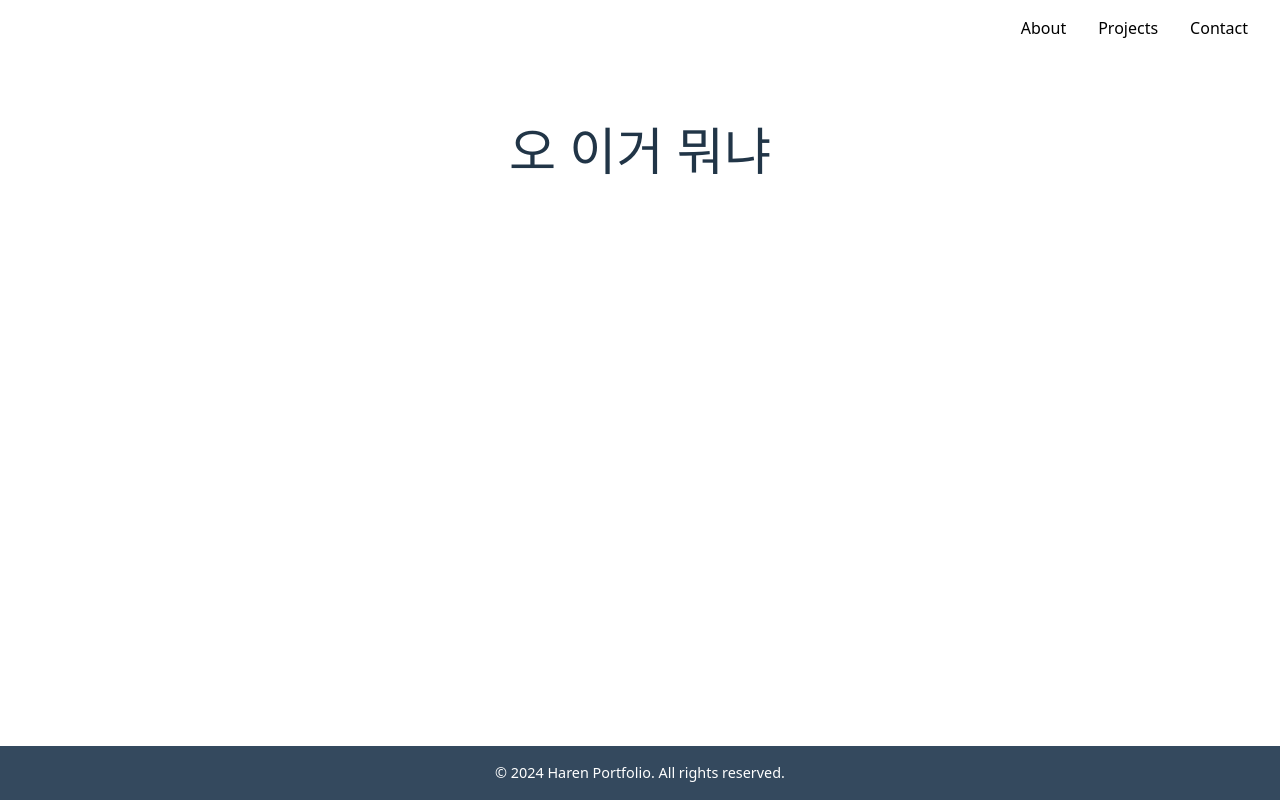
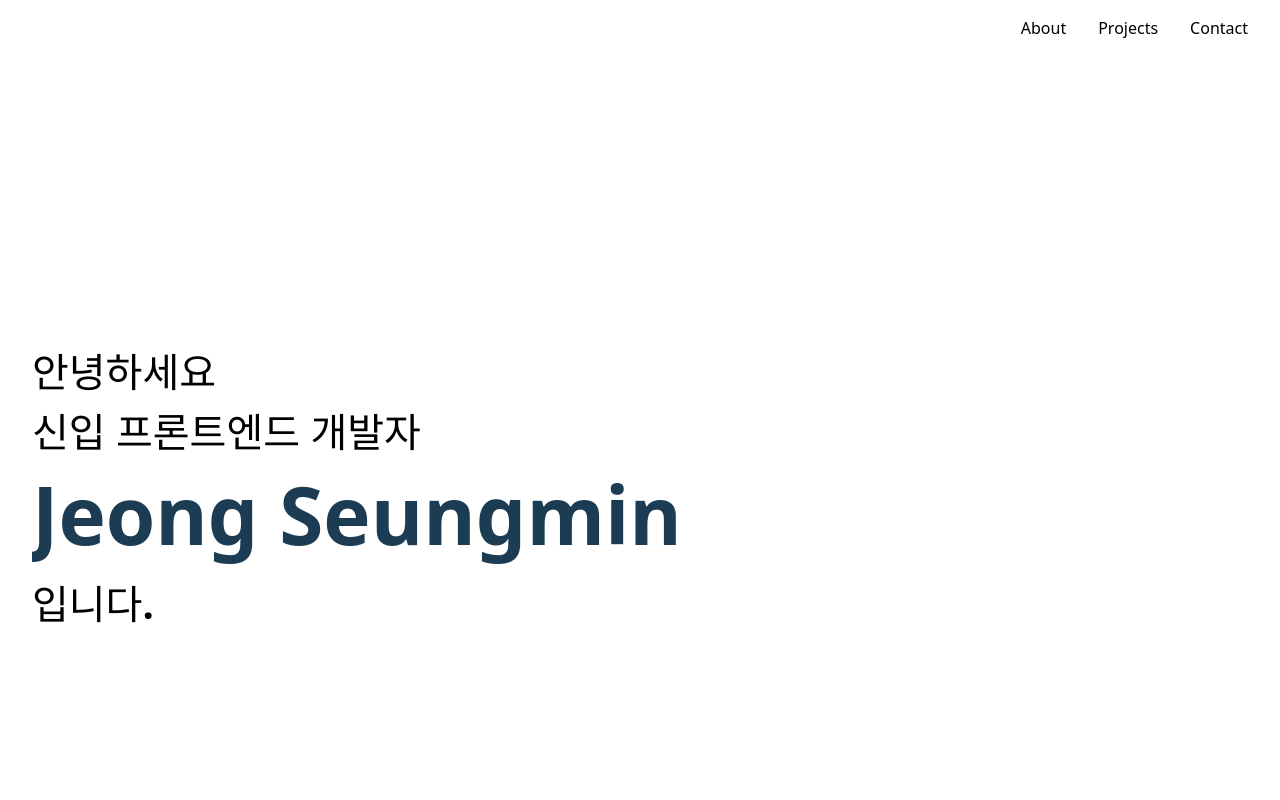
Before and after one commit to HarenKei/Haren_Portfolio, a React (Vite) app: page / in a window 1280 px wide. Shown: the top 800 px of the page. Built offline with nearby package versions, Linux system fonts and the light colour scheme.

Commit message:
feat : Implement about section temporary

```diff
--- a/src/App.tsx
+++ b/src/App.tsx
@@ -1,12 +1,11 @@
 import Layout from "./components/layouts/Layout";
 import "./App.css";
+import AboutSection from "./components/sections/about/AboutSection";
 
 const App: React.FC = () => {
   return (
     <Layout>
-      <div>
-        <h1>오 이거 뭐냐</h1>
-      </div>
+      <AboutSection />
     </Layout>
   );
 };
--- a/src/components/layouts/Layout.css
+++ b/src/components/layouts/Layout.css
@@ -4,11 +4,8 @@
   flex-direction: column;
 }
 
-
-
 .main {
   flex: 1;
-  max-width: 1200px;
   margin: 0 auto;
   padding: 2rem;
   width: 100%;
--- /dev/null
+++ b/src/components/sections/about/AboutSection.css
@@ -0,0 +1,80 @@
+.about-section {
+  display: flex;
+  flex-direction: column;
+  justify-content: center;
+  align-items: flex-start;
+
+  /* padding: 1rem; */
+  height: 100svh;
+  width: 100%;
+}
+
+.about-section h1 {
+  margin: 0.5rem 0;
+  font-size: 2.5rem;
+  font-weight: bold;
+}
+
+.name-container {
+  display: inline-block;
+  min-width: 1000px;
+  width: 1000px;
+  height: 6rem;
+  position: relative;
+  overflow: hidden;
+  vertical-align: middle;
+  width: fit-content;
+  font-size: 7rem;
+}
+
+.name-slide {
+  display: inline-block;
+  color: #1b3c53;
+  font-weight: bold;
+  position: absolute;
+  white-space: nowrap;
+  text-align: left;
+  transition: transform 0.3s ease-in-out, opacity 0.3s ease-in-out;
+  left: 0;
+  right: 0;
+  font-size: 5rem;
+}
+
+.name-slide.slide-in {
+  transform: translateY(0);
+  opacity: 1;
+  transition: transform 0.3s ease-in-out, opacity 0.3s ease-in-out;
+}
+
+.name-slide.slide-out {
+  transform: translateY(100%);
+  opacity: 0;
+  transition: transform 0.3s ease-in-out, opacity 0.3s ease-in-out;
+}
+
+.about-section p {
+  font-size: 1.2rem;
+  line-height: 1.6;
+  color: #666;
+  margin-top: 2rem;
+  max-width: 600px;
+  margin-left: auto;
+  margin-right: auto;
+}
+
+/* 반응형 디자인 */
+@media (max-width: 768px) {
+  .about-section h1 {
+    font-size: 2rem;
+  }
+
+  .name-container {
+    min-width: 150px;
+    height: 2.5rem;
+  }
+
+  .about-section p {
+    font-size: 1rem;
+    padding: 0 1rem;
+  }
+}
--- /dev/null
+++ b/src/components/sections/about/AboutSection.tsx
@@ -0,0 +1,43 @@
+import React, { useState, useEffect } from "react";
+import "./AboutSection.css";
+
+const NAMES: string[] = [
+  "정승민",
+  "Jeong Seungmin",
+  "鄭丞民",
+  "ジョン スンミン",
+  "Haren",
+];
+
+const AboutSection: React.FC = () => {
+  const [currentNameIndex, setCurrentNameIndex] = useState(0);
+  const [isAnimating, setIsAnimating] = useState(false);
+
+  useEffect(() => {
+    const slideInterval = setInterval(() => {
+      setIsAnimating(true);
+
+      setTimeout(() => {
+        setCurrentNameIndex((prevIndex) => (prevIndex + 1) % NAMES.length);
+        setIsAnimating(false);
+      }, 300);
+    }, 3000);
+
+    return () => clearInterval(slideInterval);
+  }, []);
+
+  return (
+    <div className="about-section">
+      <h1>안녕하세요</h1>
+      <h1>신입 프론트엔드 개발자</h1>
+      <h1 className="name-container">
+        <div className={`name-slide ${isAnimating ? "slide-out" : "slide-in"}`}>
+          <span className="name-text">{NAMES[currentNameIndex]}</span>
+        </div>
+      </h1>
+      <h1>입니다.</h1>
+    </div>
+  );
+};
+
+export default AboutSection;
--- a/src/index.css
+++ b/src/index.css
@@ -3,7 +3,6 @@
   line-height: 1.5;
   font-weight: 400;
 
-  color: #213547;
   background-color: #ffffff;
 
   font-synthesis: none;
```
